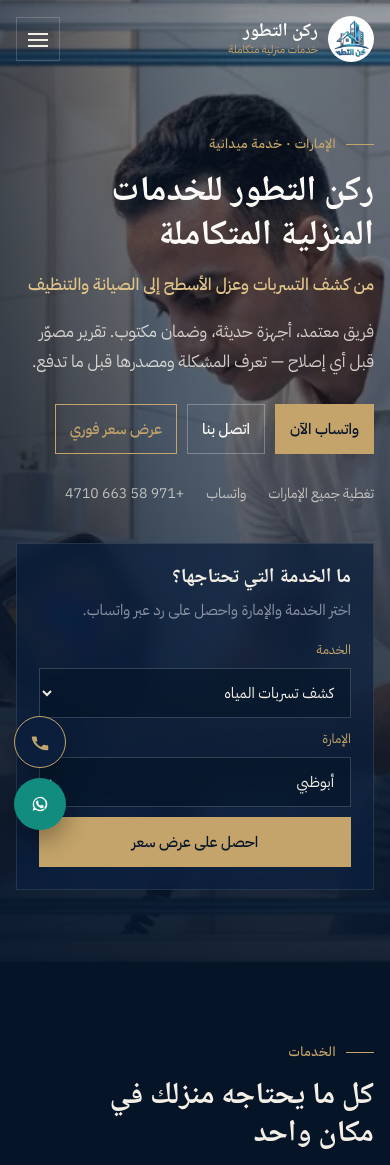
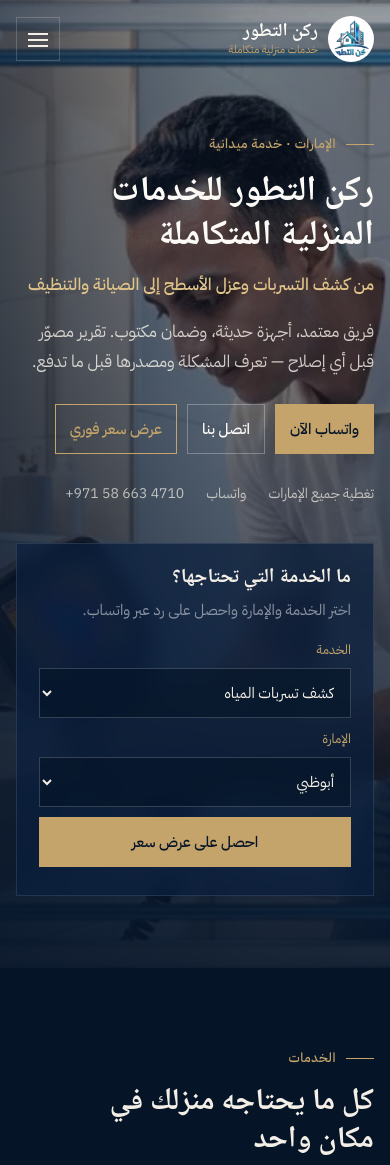
Before and after one commit to m-elsaad22/photo, a PHP site: page / in a window 390 px wide. Shown: the top 1165 px of the page. Run offline with PHP 8.4, Linux system fonts and the light colour scheme.

Commit message:
Fix RTL phone numbers and keep mobile FABs off the hero form
Co-authored-by: m-elsaad22 <m-elsaad22@users.noreply.github.com>

```diff
--- a/css/styles.css
+++ b/css/styles.css
@@ -60,6 +60,11 @@ body {
 img { max-width: 100%; display: block; }
 a { color: inherit; text-decoration: none; }
 button, input, select { font-family: inherit; }
+
+.ltr-num {
+  direction: ltr;
+  unicode-bidi: isolate;
+}
 
 h1, h2, h3, h4 {
   font-family: var(--font-display);
@@ -400,6 +405,10 @@ body.nav-open { overflow: hidden; }
 }
 @media (min-width: 640px) {
   .quote-grid { grid-template-columns: 1fr 1fr auto; align-items: end; }
+}
+@media (max-width: 639px) {
+  .quote-card { padding-bottom: 28px; }
+  .quote-card .btn { width: 100%; }
 }
 .field label {
   display: block;
@@ -761,6 +770,15 @@ body.nav-open { overflow: hidden; }
   display: flex;
   flex-direction: column;
   gap: 10px;
+  opacity: 0;
+  pointer-events: none;
+  transform: translateY(8px);
+  transition: opacity 0.3s var(--ease), transform 0.3s var(--ease);
+}
+.float-btns.is-visible {
+  opacity: 1;
+  pointer-events: auto;
+  transform: none;
 }
 .float-btn {
   width: 52px;
--- a/index.html
+++ b/index.html
@@ -243,7 +243,7 @@
     <a href="#contact">تواصل</a>
     <div class="drawer-actions">
       <a class="btn btn-gold" data-whatsapp href="https://wa.me/971586634710">احجز عبر واتساب</a>
-      <a class="btn btn-ghost" href="tel:+971586634710">اتصل +971 58 663 4710</a>
+      <a class="btn btn-ghost" href="tel:+971586634710">اتصل <span class="ltr-num">+971 58 663 4710</span></a>
     </div>
   </nav>
 
@@ -269,7 +269,7 @@
         <div class="hero-meta">
           <span>تغطية جميع الإمارات</span>
           <a data-whatsapp href="https://wa.me/971586634710">واتساب</a>
-          <a href="tel:+971586634710">+971 58 663 4710</a>
+          <a href="tel:+971586634710" class="ltr-num">+971 58 663 4710</a>
         </div>
 
         <form class="quote-card" id="quoteForm">
@@ -408,7 +408,7 @@
             <p>المكتب: A 306، مزيد، مدينة محمد بن زايد. ساعات العمل من السبت إلى الخميس 8 صباحاً – 8 مساءً، والجمعة حسب الاتفاق. للحالات العاجلة راسلنا على واتساب أو اتصل مباشرة.</p>
             <div class="cta-row" style="margin-top:28px">
               <a class="btn btn-dark" data-whatsapp href="https://wa.me/971586634710">واتساب</a>
-              <a class="btn btn-ink" href="tel:+971586634710">اتصل +971 58 663 4710</a>
+              <a class="btn btn-ink" href="tel:+971586634710">اتصل <span class="ltr-num">+971 58 663 4710</span></a>
             </div>
           </div>
         </div>
@@ -463,7 +463,7 @@
                 <span class="why-n">06</span>
                 <div>
                   <h3>طوارئ واتساب</h3>
-                  <p>رقم واحد للحجز والاستفسار: +971 58 663 4710.</p>
+                  <p>رقم واحد للحجز والاستفسار: <span class="ltr-num">+971 58 663 4710</span>.</p>
                 </div>
               </article>
             </div>
@@ -620,7 +620,7 @@
         <h2>عندك مشكلة في منزلك؟</h2>
         <p class="lede">فريقنا جاهز في مختلف إمارات الدولة. واتساب أو اتصال — نرد عليك لتأكيد الخدمة والموعد.</p>
         <div class="cta-row">
-          <a class="btn btn-gold" data-whatsapp href="https://wa.me/971586634710">واتساب +971 58 663 4710</a>
+          <a class="btn btn-gold" data-whatsapp href="https://wa.me/971586634710">واتساب <span class="ltr-num">+971 58 663 4710</span></a>
           <a class="btn btn-ghost" href="tel:+971586634710">اتصال مباشر</a>
         </div>
       </div>
@@ -639,7 +639,7 @@
           </article>
           <article class="faq-item">
             <button class="faq-q" type="button" aria-expanded="false">كيف أحجز خدمة؟ <span class="faq-icon" aria-hidden="true"></span></button>
-            <div class="faq-a">عبر واتساب على +971 58 663 4710 أو بالاتصال، أو من نموذج عرض السعر أعلى الصفحة. سنؤكد الطلب ونحدد الموعد.</div>
+            <div class="faq-a">عبر واتساب على <span class="ltr-num">+971 58 663 4710</span> أو بالاتصال، أو من نموذج عرض السعر أعلى الصفحة. سنؤكد الطلب ونحدد الموعد.</div>
           </article>
           <article class="faq-item">
             <button class="faq-q" type="button" aria-expanded="false">هل تقدمون ضماناً؟ <span class="faq-icon" aria-hidden="true"></span></button>
@@ -685,8 +685,8 @@
       </div>
       <div>
         <h2>تواصل</h2>
-        <a class="footer-phone" href="tel:+971586634710">+971 58 663 4710</a>
-        <a href="tel:+971541673020">+971 54 167 3020</a>
+        <a class="footer-phone ltr-num" href="tel:+971586634710">+971 58 663 4710</a>
+        <a class="ltr-num" href="tel:+971541673020">+971 54 167 3020</a>
         <a data-whatsapp href="https://wa.me/971586634710">واتساب</a>
         <a href="mailto:info@rukn-eltatawer.com">info@rukn-eltatawer.com</a>
         <a href="https://maps.google.com/?q=Mazid+Mohamed+Bin+Zayed+City+Abu+Dhabi" rel="noopener" target="_blank">A 306, Mazid, MBZ</a>
--- a/js/site.js
+++ b/js/site.js
@@ -46,9 +46,10 @@
   if (year) year.textContent = String(new Date().getFullYear());
 
   var header = document.getElementById("header");
+  var floats = document.querySelector(".float-btns");
   var onScroll = function () {
-    if (!header) return;
-    header.classList.toggle("is-scrolled", window.scrollY > 12);
+    if (header) header.classList.toggle("is-scrolled", window.scrollY > 12);
+    if (floats) floats.classList.toggle("is-visible", window.scrollY > 240);
   };
   onScroll();
   window.addEventListener("scroll", onScroll, { passive: true });
```
